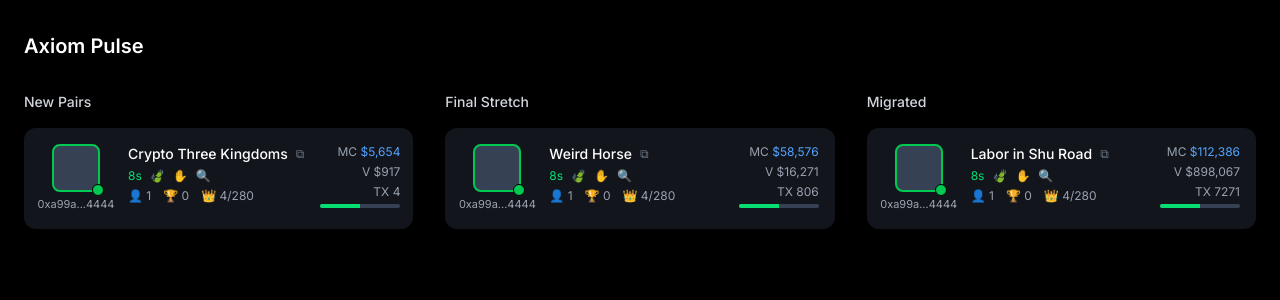
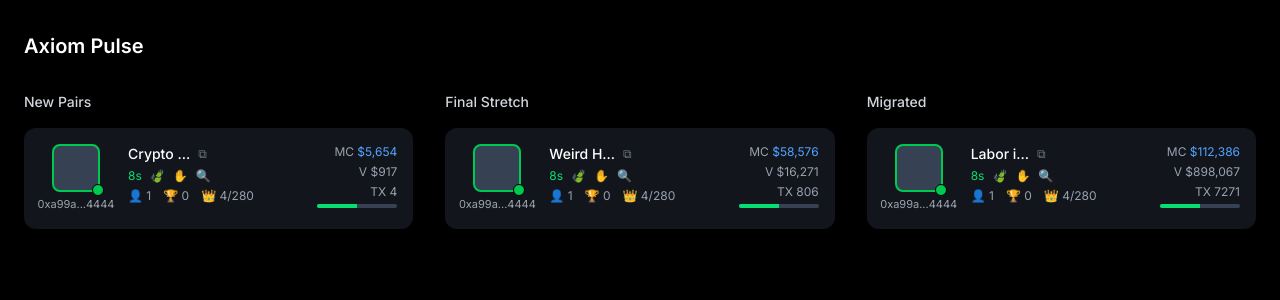
Before and after one commit to sashank2004/axiom-pulse-clone, a Next.js app: page / in a window 1280 px wide. Shown: the top 300 px of the page. Built offline with nearby package versions, Linux system fonts and the light colour scheme.

Commit message:
ui: truncate token names to fixed length with ellipsis

```diff
--- a/src/components/table/TokenCard.tsx
+++ b/src/components/table/TokenCard.tsx
@@ -3,6 +3,8 @@
 import { Token } from "@/types/token";
 import { AppTooltip } from "@/components/ui/Tooltip";
 import { useRouter } from "next/navigation";
+import { truncateText } from "@/utils/truncate";
+
 
 interface TokenCardProps {
   token: Token;
@@ -33,8 +35,8 @@
         <div className="space-y-1">
           {/* Name row */}
           <div className="flex items-center gap-2">
-            <span className="max-w-[180px] truncate whitespace-nowrap text-sm font-medium">
-  {token.name}
+            <span className="text-sm font-medium">
+  {truncateText(token.name, 7)}
 </span>
             <span className="text-xs text-gray-500">⧉</span>
           </div>
--- /dev/null
+++ b/src/utils/truncate.ts
@@ -0,0 +1,4 @@
+export function truncateText(text: string, maxLength: number) {
+  if (text.length <= maxLength) return text;
+  return text.slice(0, maxLength) + "...";
+}
```
